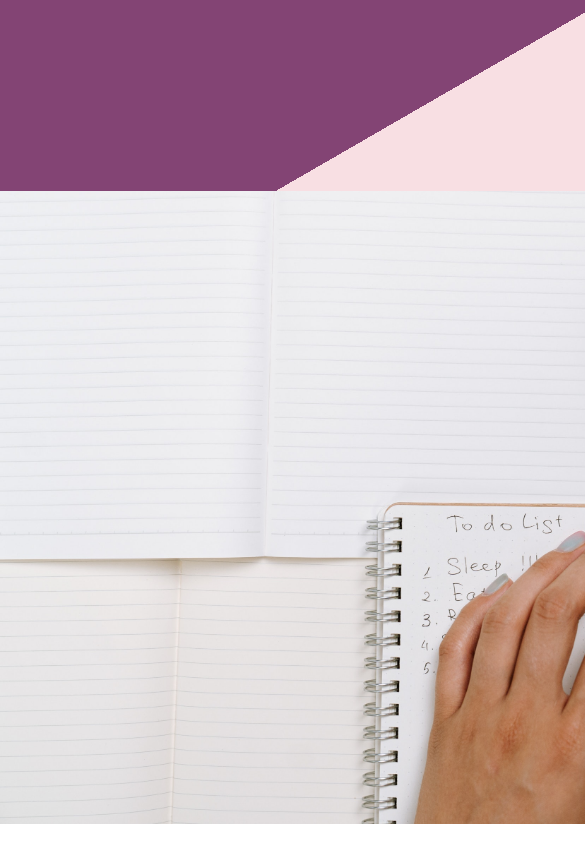
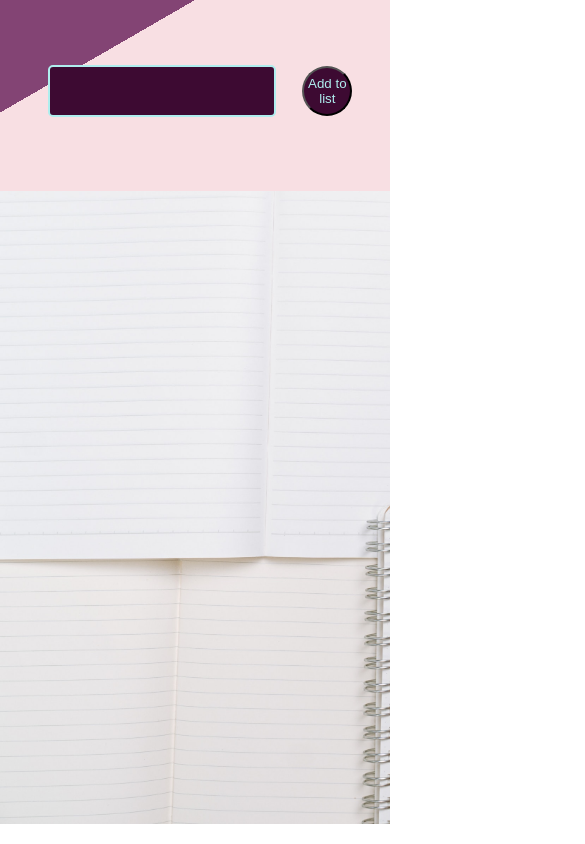
Before and after one commit to Mahdiyeh-Asgharpour/to-do-list, a React (Create React App) app: page / in a window 390 px wide. Shown: the top 844 px of the page, 585 px wide, since content can reach past the window. Built offline with nearby package versions, Linux system fonts and the light colour scheme; a web font is replaced by a local one.

Commit message:
Add files via upload

```diff
--- a/src/App.css
+++ b/src/App.css
@@ -93,3 +93,42 @@ align-items: flex-end;
   width: 1000px;
  }
 }
+@media  screen and (max-width:500px) and (orientation:portrait) {
+ *{
+    overflow: hidden;
+
+  }
+
+  input{
+    margin-top:10px;
+    width: 7em;
+  height: 1.5em;
+  }
+
+.list{
+  width: 50%;
+}
+.h1list{
+  font-size:large;
+  font-weight: bolder;
+}
+
+}
+@media  screen and (max-width:500px) and (orientation:portrait)and (min-width:400px)  {
+  .add-list{
+    width: 500px;
+   }
+   .llist{
+    width: 500px;
+   }
+
+}
+@media  screen and (max-width:400px) and (orientation:portrait){
+  .add-list{
+    width: 400px;
+   }
+   .llist{
+    width: 400px;
+   }
+
+}
```
